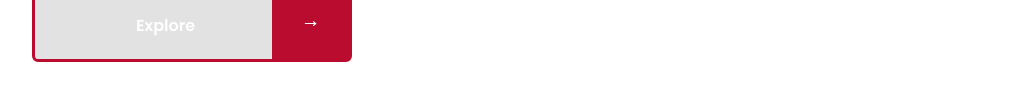
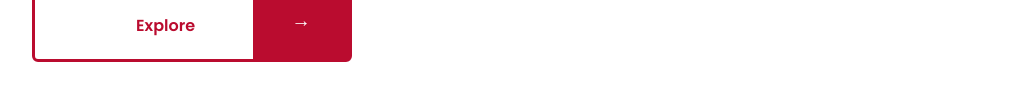
Before and after one commit to laherasif/Foodenor-BlogSite, a Gatsby site: page / in a window 1280 px wide. Shown: the part 383-484 px from the top of the page, without its empty margins (53-1072 px from the left). Built offline with nearby package versions, Linux system fonts and the light colour scheme; Gatsby itself is replaced by a stand-in of ours.

Commit message:
explore button seeting done

```diff
--- a/src/pages/style.css
+++ b/src/pages/style.css
@@ -94,7 +94,7 @@ border-radius: 5px;
     right: 0;
     padding-top: inherit;
     padding-bottom: inherit;
-    width: 4em;
+    width: 5em;
     content: "\2192";
     /* font-family: 'Poppins', sans-serif; */
     font-family: 'FontAwesome', sans-serif;
@@ -115,9 +115,13 @@ box-sizing: border-box;
 border-radius: 6px;
 }
 .arrow {
-    background: #e2e2e2;
+
+background: #ffffff;
+color: #BA0C2F;
 }
 
 .arrow:after {
     content: "\2192";
+
+    color: #ffffff;
 }
```
